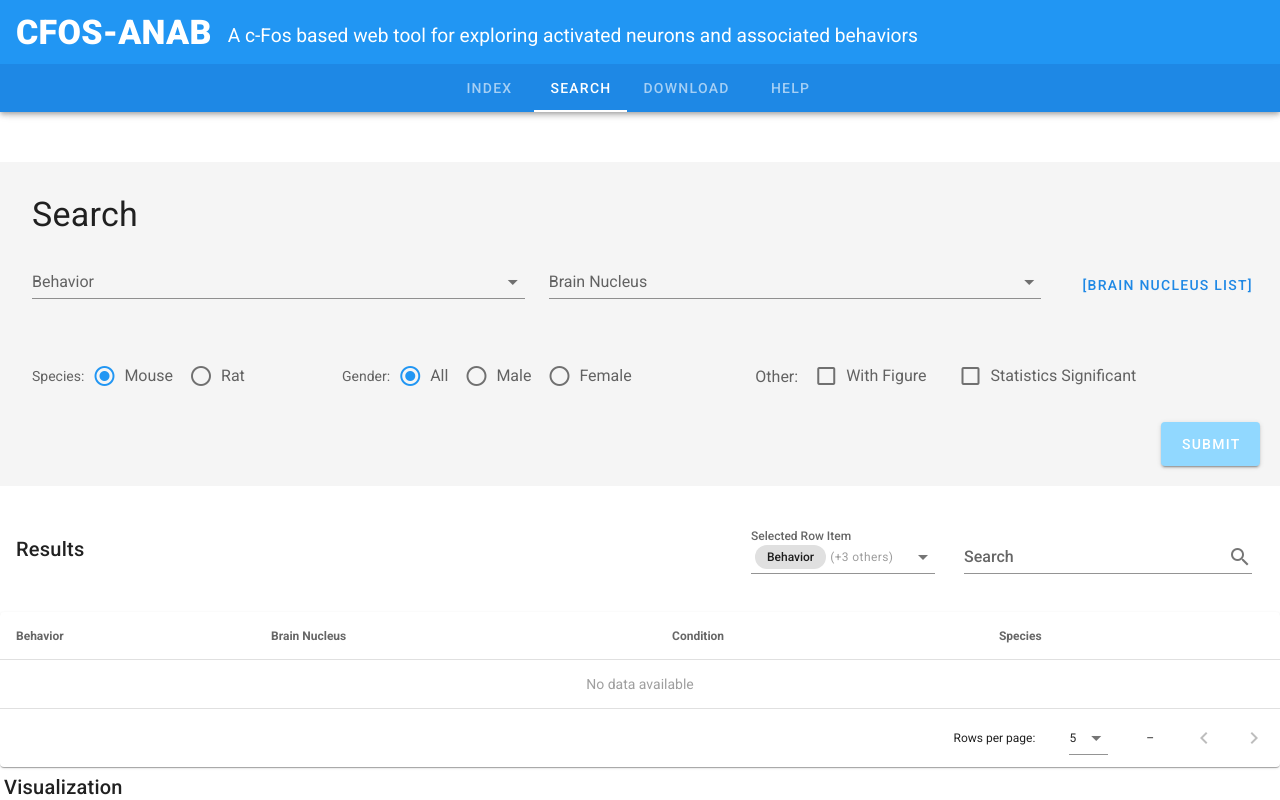
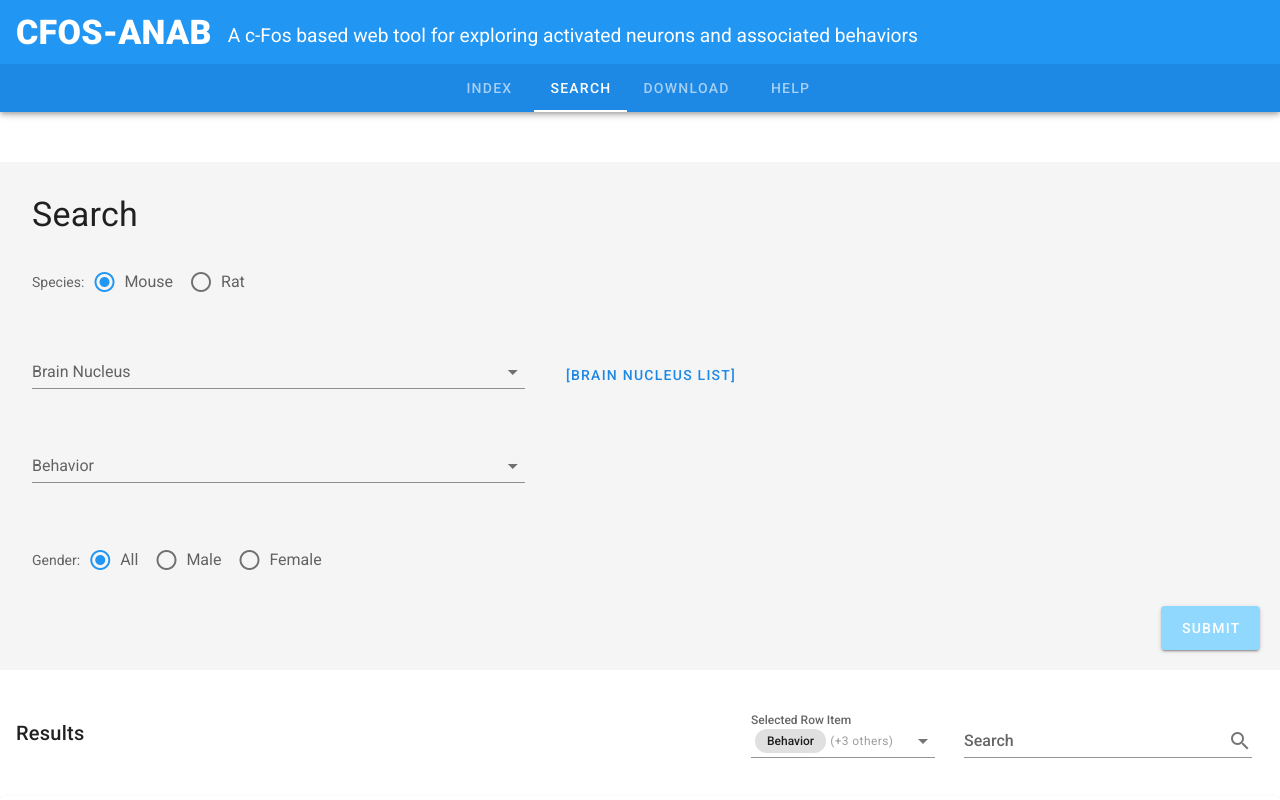
Before and after one commit to wenjie1991/cfosdb, a Vue app in the folder frontend/: page /search in a window 1280 px wide. Shown: the top 800 px of the page. Built offline with nearby package versions, Linux system fonts and the light colour scheme.

Commit message:
search & graph optimize

```diff
--- a/frontend/src/pages/search.vue
+++ b/frontend/src/pages/search.vue
@@ -2,20 +2,22 @@
     <div>
         <div class="grey lighten-4 pa-8">
             <p class="display-1">Search</p>
+
+            <v-row>
+                <v-col class="d-flex" cols="12" sm="7">
+                    <v-radio-group v-model="speciesData" row label="Species:">
+                        <v-radio
+                            v-for="n in ['Mouse', 'Rat']"
+                            :key="n"
+                            :label="`${n}`"
+                            :value="n"
+                        ></v-radio>
+                    </v-radio-group>
+                </v-col>
+            </v-row>
+
             <v-row align="center">
-                <v-col class="d-flex" cols="12" sm="5">
-                    <v-select v-model="selectedBehavior" :items="behaviorData" label="Behavior" multiple>
-                        <template v-slot:selection="{ item, index }">
-                            <v-chip v-if="index < 3">
-                              <span>{{ item.text }}</span>
-                            </v-chip>
-                            <span
-                              v-if="index === 3"
-                              class="grey--text caption"
-                            >(+{{ selectedBehavior.length - 3 }} others)</span>
-                        </template>
-                    </v-select>
-                </v-col>
+
                 <v-col class="d-flex" cols="12" sm="5">
                     <v-combobox
                         v-model="selectedBrainArea"
@@ -54,16 +56,23 @@
             </v-row>
 
             <v-row align="center">
-                <v-col class="d-flex" cols="12" sm="3">
-                    <v-radio-group v-model="speciesData" row label="Species:">
-                        <v-radio
-                            v-for="n in ['Mouse', 'Rat']"
-                            :key="n"
-                            :label="`${n}`"
-                            :value="n"
-                        ></v-radio>
-                    </v-radio-group>
+                <v-col class="d-flex" cols="12" sm="5">
+                    <v-select v-model="selectedBehavior" :items="behaviorData" label="Behavior" multiple>
+                        <template v-slot:selection="{ item, index }">
+                            <v-chip v-if="index < 5">
+                              <span>{{ item.text }}</span>
+                            </v-chip>
+                            <span
+                              v-if="index === 5"
+                              class="grey--text caption"
+                            >(+{{ selectedBehavior.length - 5 }} others)</span>
+                        </template>
+                    </v-select>
                 </v-col>
+            </v-row>
+
+            <v-row align="center">
+
                 <v-col class="d-flex" cols="12" sm="4">
                     <v-radio-group v-model="GenderData" row label="Gender:">
                         <v-radio
@@ -73,18 +82,6 @@
                             :value= n.value
                         ></v-radio>
                     </v-radio-group>
-                </v-col>
-                <v-col class="d-flex align-center" cols="12" sm="4">
-                    <span class="mr-4 text--secondary">Other: </span>
-                    <v-checkbox
-                        v-model="withFigure"
-                        label="With Figure"
-                        class="mr-8"
-                    ></v-checkbox>
-                    <v-checkbox
-                        v-model="statistics"
-                        label="Statistics Significant"
-                    ></v-checkbox>
                 </v-col>
             </v-row>
             <v-row justify="end">
@@ -173,6 +170,11 @@
                         v-model="graph_option.show_label"
                         label="Display the node label"
                         ></v-switch>
+                    <v-switch
+                        v-show="selectedBehavior.length > 1"
+                        v-model="graph_option.isOnlyOverlap"
+                        label="Only show the shared nucleus"
+                        ></v-switch>
             </v-col>
 
             <v-col cols="12" sm="8" align='center' @click="dialogChart = true" >
@@ -225,7 +227,6 @@ function draw_network(tbJson, graph_option) {
 		return [tb_row.brain_code, tb_row.main];
 	});
 
-
 	for (var i=0; i<tbJson.length; i++) {
 		brain_area_dict[tbJson[i].brain_code] = generate_dict.brain_area_value(tbJson[i]);
 		behavior_dict[tbJson[i].condition] = generate_dict.behavior_value(tbJson[i]);
@@ -272,6 +273,7 @@ function draw_network(tbJson, graph_option) {
 				id : source,
 				name : source,
 				value : 1,
+                n_link: 0,
 				category : 0,
 			}
 		}
@@ -283,18 +285,31 @@ function draw_network(tbJson, graph_option) {
 				id : target[0],
 				name : target[1],
 				value : 1,
+                n_link: 0,
 				category : 1,
 			}
 		}
 	}
 
+
 	var graph = {links : [], nodes: []};
 	for (i in links) {
-		graph.links.push(links[i]);
+        let link = links[i];
+		graph.links.push(link);
+        data[link.source].n_link++;
+        data[link.target].n_link++;
 	}
 	for (i in data) {
 		graph.nodes.push(data[i]);
 	}
+
+    // if only display the overlaped nodes
+    // remove the nucleus nodes with value == 1
+    if (graph_option.isOnlyOverlap) {
+        graph.nodes = graph.nodes.filter(function(x) {
+            return x.category === 0 | x.n_link > 1
+        })
+    }
 
 	var categories = [
 		{
@@ -311,8 +326,11 @@ function draw_network(tbJson, graph_option) {
 			normal: {
 				show: graph_option.show_label,
                 //node.symbolSize > 0
-			}
+			},
 		};
+        node.tooltip = {
+            formatter: '{b}'
+        };
 	});
 
 
@@ -384,7 +402,6 @@ export default {
             selectedBrainArea: [],
             selectedBehavior: [],
             brainAreaComboBoxInput: '',
-            brainAreaData: options_json.brain_area.map(function(x) { return {text: x.display, value: x.value}}),
             behaviorData: options_json.behavior.map(function(x) { return {text: x.display, value: x.value}}),
             speciesData: 'Mouse',
             GenderData: '%',
@@ -417,6 +434,7 @@ export default {
                 behavior_level: 0,
                 show_label: false,
                 roam_enable: false,
+                isOnlyOverlap: false,
             }
         }
     },
@@ -440,7 +458,16 @@ export default {
         },
         haveSearchResult: function() {
             return this.table_cotent.length > 0
-        }
+        },
+        brainAreaData: function() {
+            let selectedSpecies = this.speciesData;
+            return options_json.brain_area.filter(function(x) {
+                return x.species == selectedSpecies;
+            }).map(function(x) {
+                return {text: x.display, value: x.value}
+            })
+        },
+
     },
     watch: {
         selectedBrainArea() {
@@ -452,6 +479,9 @@ export default {
         },
         dialogChart: function() {
             this.graph_option.roam_enable = this.dialogChart
+        },
+        speciesData: function() {
+            this.selectedBrainArea = [];
         }
     },
     methods: {
```
